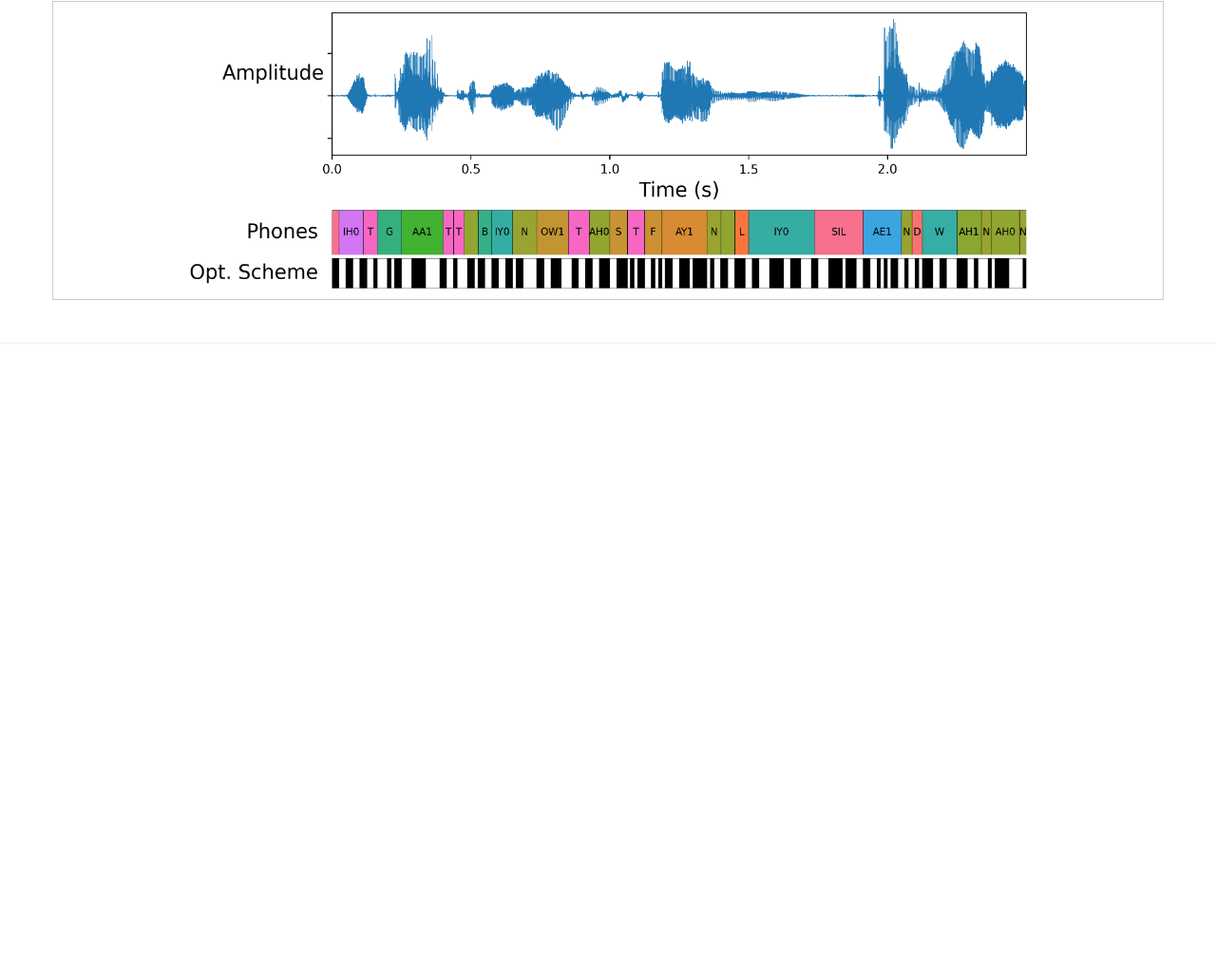
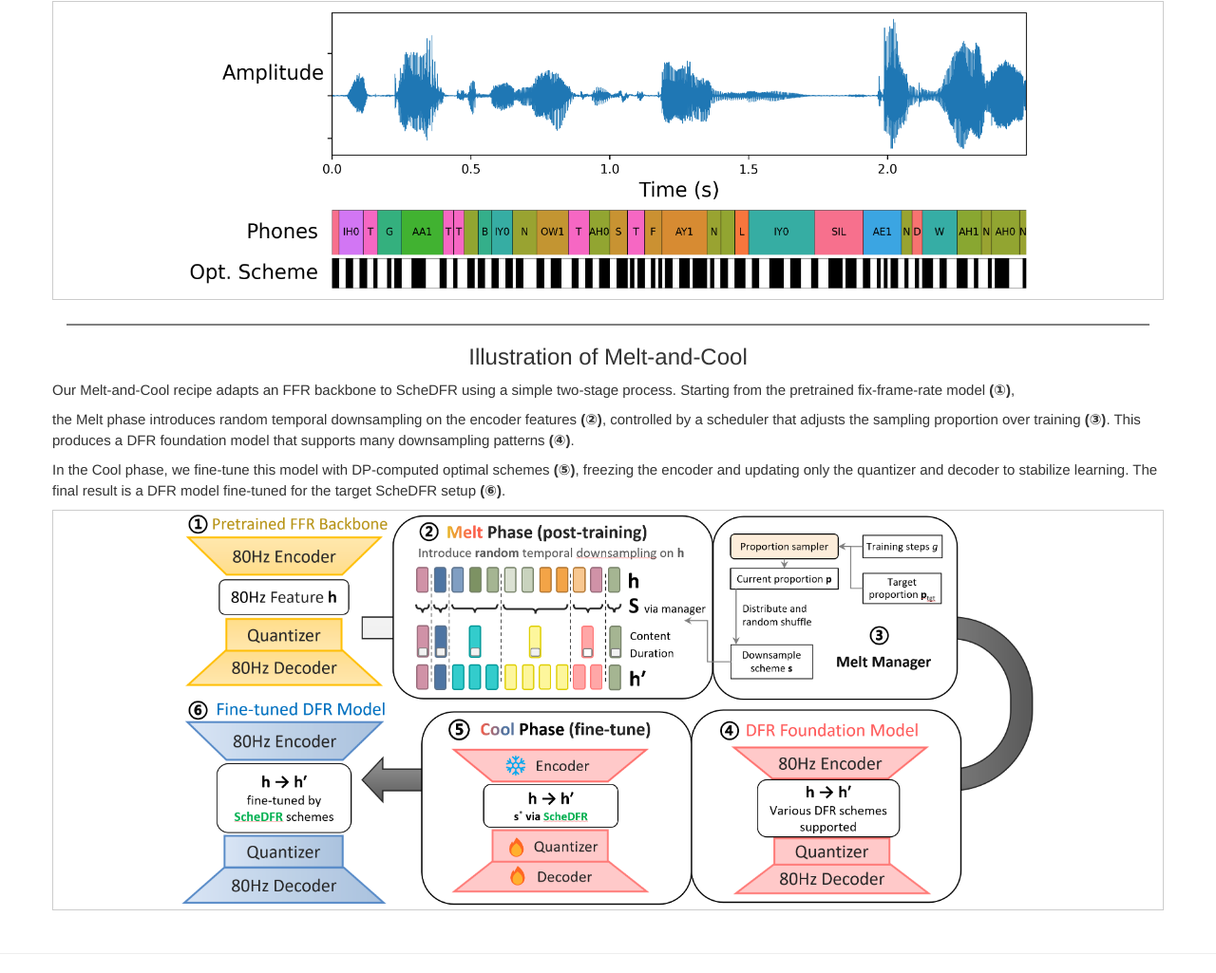
Before and after one commit to X-LANCE/codecslime, a plain HTML site: page index.html in a window 1280 px wide. Shown: the part 3732-4757 px from the top of the page at 95% size. Before the commit the page ends 4114 px from the top, so only its background shows below. Drawn offline with nearby package versions, Linux system fonts and the light colour scheme.

Commit message:
UPD illustration of melt-and-cool

```diff
--- a/index.html
+++ b/index.html
@@ -550,6 +550,38 @@
 		</div>
 
 
+		<div style="border-top: 2px solid grey;"></div>
+		<div class="row">
+			<center>
+				<h3>Illustration of Melt-and-Cool</h3>
+			</center>
+			<p>
+				Our Melt-and-Cool recipe adapts an FFR backbone to ScheDFR using a simple two-stage process.
+				Starting from the pretrained fix-frame-rate model <b>(①)</b>,
+			</p>
+			<p>
+				the Melt phase introduces random temporal downsampling on the encoder features <b>(②)</b>,
+				controlled by a scheduler that adjusts the sampling proportion over training <b>(③)</b>.
+				This produces a DFR foundation model that supports many downsampling patterns <b>(④)</b>.
+			</p>
+			<p>
+				In the Cool phase, we fine-tune this model with DP-computed optimal schemes <b>(⑤)</b>,
+				freezing the encoder and updating only the quantizer and decoder to stabilize learning.
+				The final result is a DFR model fine-tuned for the target ScheDFR setup <b>(⑥)</b>.
+			</p>
+			<!-- <p>For more examples, please refer to <b>the Appendix of our paper (in the supplementary material)</b>.</p> -->
+			<center>
+				<table>
+					<tbody style="width:100%;">
+						<tr>
+							<td><img src="figures/melt-and-cool-illu.png" width="900"></td>
+						</tr>
+					</tbody>
+				</table>
+			</center>
+
+		</div>
+
 	</div>
 	<hr>
 </body>
```
Also changed, not shown: figures/melt-and-cool-illu.png (added).
